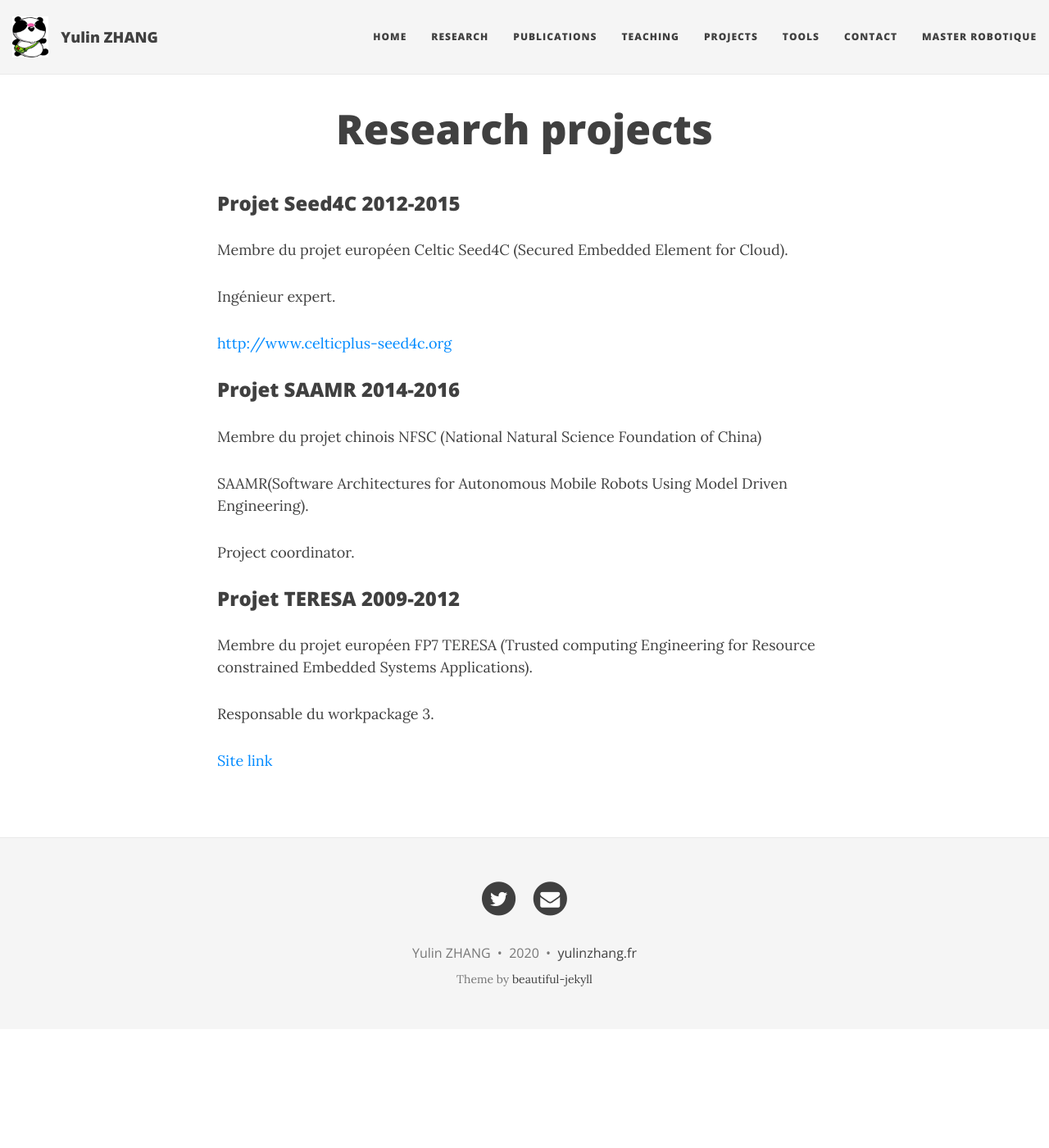
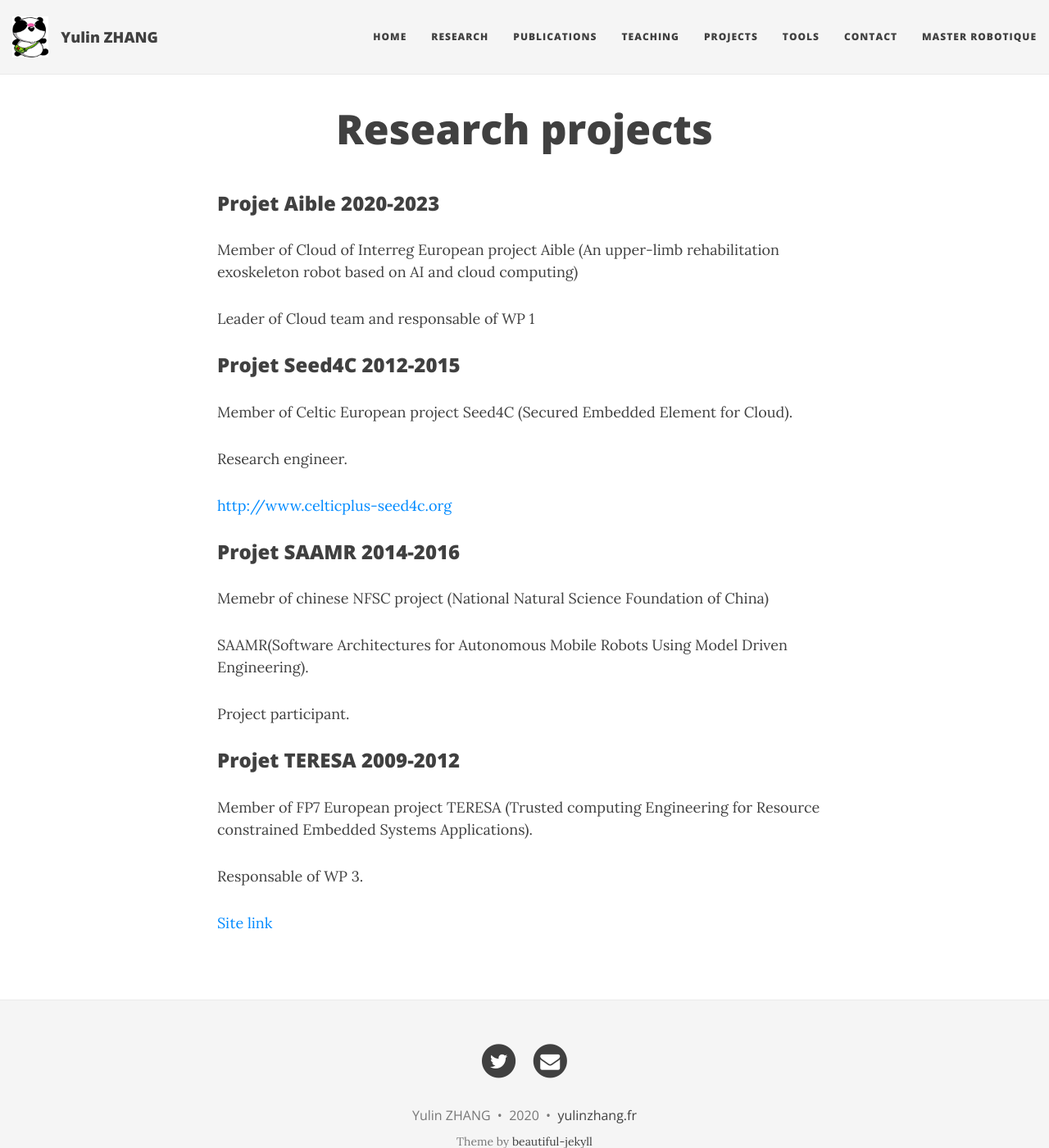
Before and after one commit to yulinz888888/yulinz888888-jekyII.github.io, a Jekyll site: the page built from projects.md, in a window 1280 px wide and 1400 px high. Shown: the whole window at 82% size. Built offline with Jekyll 4.4.1, drawn with Linux system fonts in a browser that asks for light colours; nearby versions of some CDN libraries; comment, search, counter and statistics services are not loaded.

Commit message:
new project

```diff
--- a/projects.md
+++ b/projects.md
@@ -3,28 +3,35 @@ layout: page
 title: Research projects
 ---
 
+### Projet Aible 2020-2023
+
+Member of Cloud of Interreg European project Aible (An upper-limb rehabilitation exoskeleton robot based on AI and cloud
+computing)
+
+Leader of Cloud team and responsable of WP 1
+
 ### Projet Seed4C 2012-2015
 
-Membre du projet européen Celtic Seed4C (Secured Embedded Element for Cloud).
+Member of Celtic European project Seed4C (Secured Embedded Element for Cloud).
 
-Ingénieur expert.
+Research engineer.
 
 [http://www.celticplus-seed4c.org](http://www.celticplus-seed4c.org/)
 
 
 ### Projet SAAMR 2014-2016
 
-Membre du projet chinois NFSC (National Natural Science Foundation of China)
+Memebr of chinese NFSC project (National Natural Science Foundation of China)
 
 SAAMR(Software Architectures for Autonomous Mobile Robots Using Model Driven Engineering).
 
-Project coordinator.
-
+Project participant.
 
 ### Projet TERESA 2009-2012
-Membre du projet européen FP7 TERESA (Trusted computing Engineering
+
+Member of FP7 European project TERESA (Trusted computing Engineering
 for Resource constrained Embedded Systems Applications).
 
-Responsable du workpackage 3.
+Responsable of WP 3.
 
 [Site link](https://cordis.europa.eu/project/rcn/93271_en.html)
```
Also changed, not shown: index.md (+1 -1 lines).
